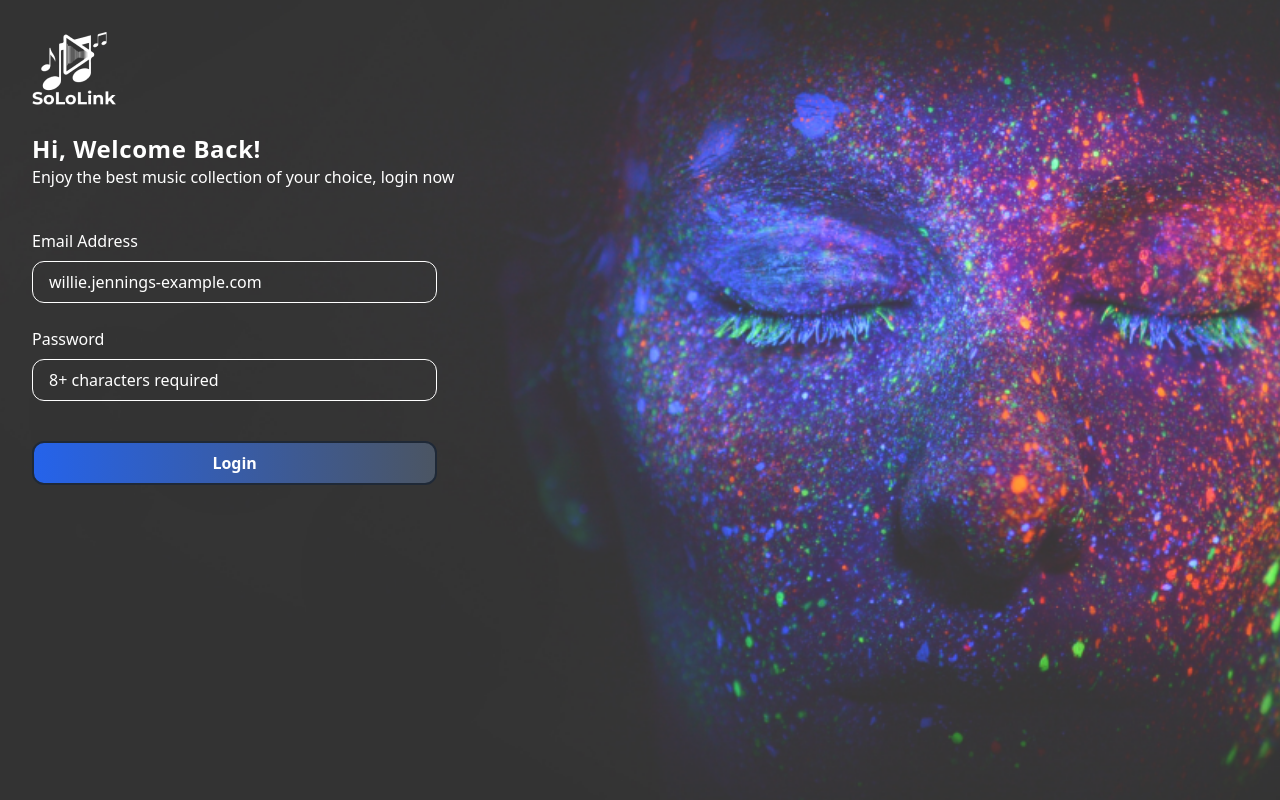
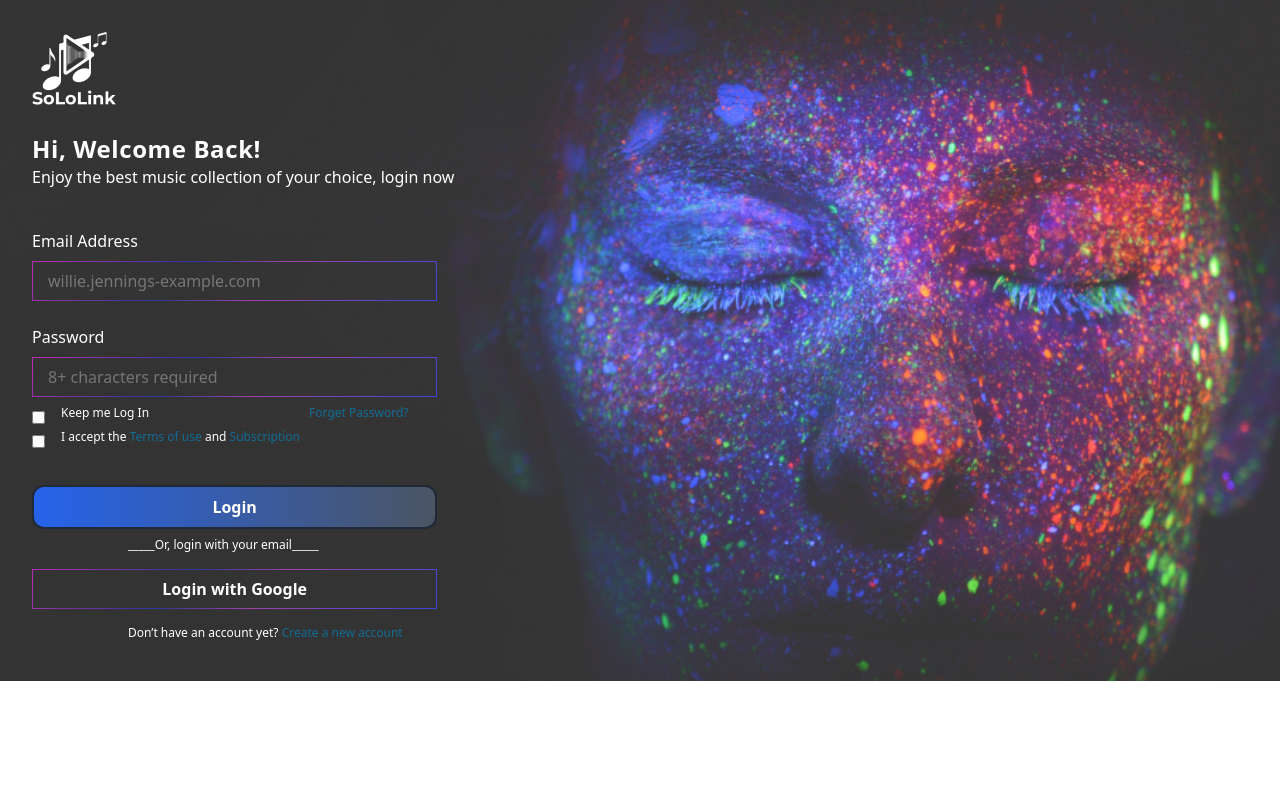
Before and after one commit to UsmanNaveed896/sololink, a React (Create React App) app: page /login in a window 1280 px wide. Built offline with nearby package versions, Linux system fonts and the light colour scheme.

Commit message:
login page update

```diff
--- a/src/WebRoutes.jsx
+++ b/src/WebRoutes.jsx
@@ -13,7 +13,7 @@ const WebRoutes = () => {
                 <Route exact path='/makemusiclink' element={<MakeMusicLink />} />
                 <Route exact path='/login' element={<Login />} />
                 <Route exact path='/signup' element={<SignUp />} />
-                <Route exact path='/forgetpasswors' element={<ForgetPasssword />} />
+                <Route exact path='/forgetpassword' element={<ForgetPasssword />} />
             </Routes>
         </Router>
     );
--- a/src/pages/auth/login.jsx
+++ b/src/pages/auth/login.jsx
@@ -1,10 +1,18 @@
 import Img from '../../assets/bg1.png'
 import Img1 from '../../assets/SoLoLink 1.png'
+import { useNavigate } from 'react-router-dom';
 
 const Login = () => {
+    const navigate = useNavigate();
+    const handleClick = () => {
+        navigate('/forgetpassword');
+    };
+    const handleSignup = () => {
+        navigate('/signup');
+    };
     return (
         <>
-            <div className='h-screen bg-cover' style={{ backgroundImage: `url(${Img})`, }}>
+            <div className=' bg-cover' style={{ backgroundImage: `url(${Img})`, }}>
                 <div className='p-8'>
                     <img src={Img1} alt='menu' />
                     <h1 className="text-[#ffffff] pt-6 font-open-sans text-2xl font-semibold leading-12 tracking-wide text-left">
@@ -13,25 +21,71 @@ const Login = () => {
                     <h5 className="text-[#ffffff] ">Enjoy the best music collection of your choice, login now</h5>
                     <h5 className="text-[#ffffff] pt-10 pb-2">Email Address</h5>
                     <input
-                        className='rounded-xl pl-4 bg-transparent border border-white pr-16 py-2 text-white placeholder-white w-2/6'
+                        className={`pl-4 bg-transparent pr-16 py-2 text-white placeholder-[#FFFFFF54] ${window.innerWidth < 768 ? 'w-full' : 'w-2/6'}`}
+                        style={{
+                            borderImageSource: 'linear-gradient(314.74deg, #3A46D9 0%, #A141AB 41.88%, #2E3699 63.58%, #B12EB5 96.88%)',
+                            borderImageSlice: '1',
+                            borderImageWidth: '1px',
+                            borderRadius: '0.5rem', // Adjust the value as needed
+                        }}
                         placeholder='willie.jennings-example.com'
                     />
+
+
+
+
                     <h5 className="text-[#ffffff] pt-6 pb-2">Password</h5>
                     <input
-                        className='rounded-xl pl-4 bg-transparent border border-white pr-16 py-2 text-white placeholder-white w-2/6'
+                        className=' pl-4 bg-transparent pr-16 py-2 text-white placeholder-[#FFFFFF54] w-2/6'
+                        style={{
+                            borderImageSource: 'linear-gradient(314.74deg, #3A46D9 0%, #A141AB 41.88%, #2E3699 63.58%, #B12EB5 96.88%)',
+                            borderImageSlice: '1',
+                            borderImageWidth: '1px',
+                            borderRadius: '0.5rem' // Adjust the value as needed
+                        }}
                         placeholder='8+ characters required'
                     />
+                    <div className="flex items-center bg-transparent pt-2">
+                        <input type="checkbox" className="mr-2 pl-4" />
+                        <h5 className="text-[#ffffff] pb-2 pr-12 pl-2 text-xs">Keep me Log In</h5>
+                        <button className=" text-[#126D97] pb-2 pl-14 ml-14 text-xs" onClick={handleClick}>Forget Password?</button>
 
-                    <div className=' pt-10'>
+                    </div>
+                    <div className="flex items-center bg-transparent">
+                        <input type="checkbox" className="mr-2 pl-4" />
+                        <h5 className="text-[#ffffff] pb-2 pl-2  text-xs">I accept the&nbsp;</h5>
+                        <h5 className=" text-[#126D97] pb-2 text-xs">Terms of use&nbsp;</h5>
+                        <h5 className="text-[#ffffff] pb-2 text-xs"> and&nbsp;</h5>
+                        <h5 className=" text-[#126D97] pb-2  text-xs">Subscription</h5>
+                    </div>
+
+
+
+                    <div className=' pt-8'>
                         <button className="rounded-xl pt-2 pb-2 w-2/6 border-2 border-solid border-opacity-100 border-gray-800 rounded-8 bg-gradient-to-r from-blue-600 to-gray-600 text-white font-semibold">
                             Login
                         </button></div>
-                    {/* <div className="flex justify-center">
-  <h5 className="text-white pt-2 pb-2 w-2/6 text-center">
-    _____Or, login with your email_____
-  </h5>
-</div> */}
-
+                    <div className="pl-12">
+                        <h5 className="pl-12 text-white pt-2 pb-2 w-2/6 text-xs">
+                            _____Or, login with your email_____
+                        </h5>
+                    </div>
+                    <div className=' pt-2'>
+                        <button style={{
+                            borderImageSource: 'linear-gradient(314.74deg, #3A46D9 0%, #A141AB 41.88%, #2E3699 63.58%, #B12EB5 96.88%)',
+                            borderImageSlice: '1',
+                            borderImageWidth: '1px',
+                            borderRadius: '0.5rem' // Adjust the value as needed
+                        }} className="rounded-xl pt-2 pb-2 w-2/6 bg-transparent text-white font-semibold">
+                            Login with Google
+                        </button></div>
+                    <div className="pl-12 pb-2 text-xs w-2/6 flex items-center pt-4">
+                        <h5 className="pl-12 text-white">
+                            Don’t have an account yet?&nbsp;
+                        </h5> <button className="text-[#126D97]" onClick={handleSignup}>
+                            Create a new account&nbsp;
+                        </button>
+                    </div>
                 </div>
 
 
```
